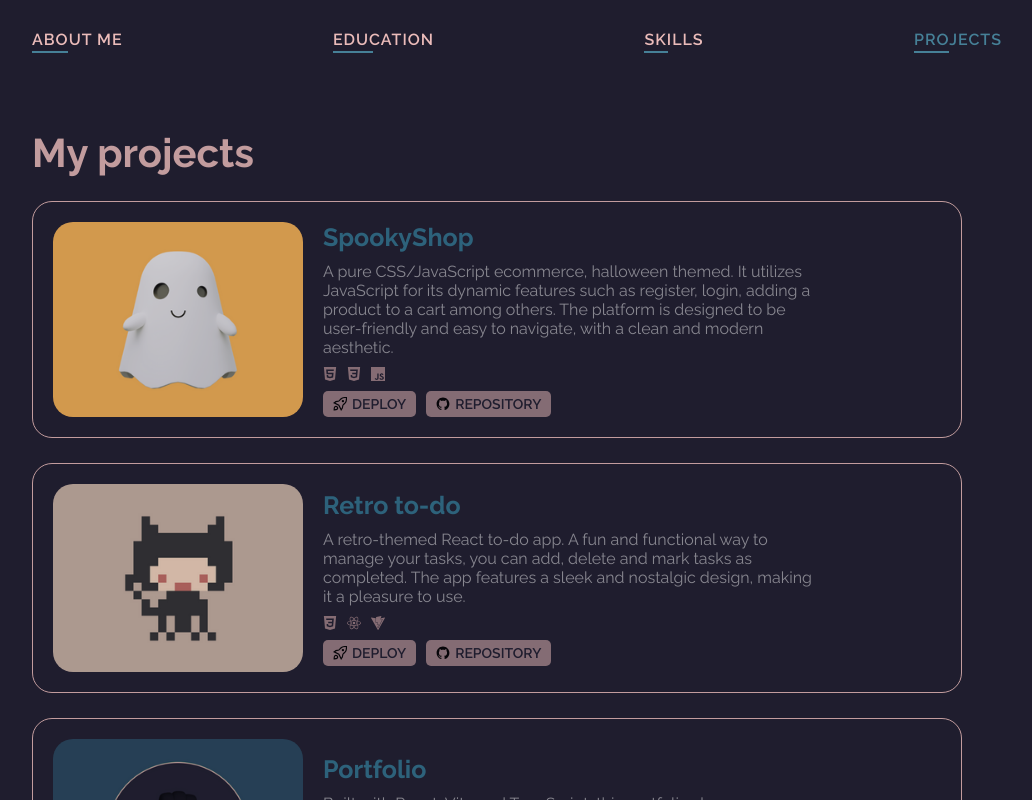
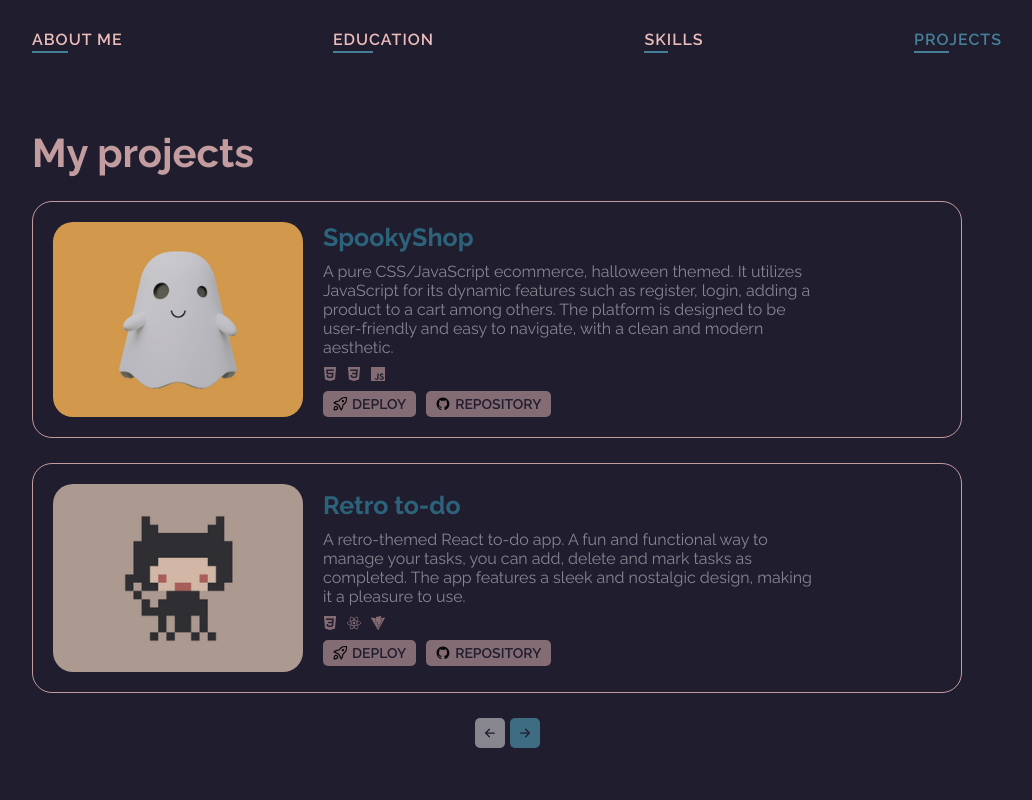
Before and after one commit to LucaCuello/MyPortfolio, a React (Vite) app: page /projects in a window 1280 px wide. Shown: the top 800 px of the page, without its empty margins (123-1155 px from the left). Built offline with nearby package versions, Linux system fonts and the light colour scheme.

Commit message:
Added pagination to the 'Projects' section

```diff
--- a/src/components/views/education/Education.tsx
+++ b/src/components/views/education/Education.tsx
@@ -1,6 +1,6 @@
+import { AnimatePresence, motion } from "framer-motion";
 import { useState } from "react";
-import { AnimatePresence, motion } from "framer-motion";
-import { BsArrowRightShort, BsArrowLeftShort } from "react-icons/bs";
+import { BsArrowLeftShort, BsArrowRightShort } from "react-icons/bs";
 import { StudyCard } from "../../studyCard/StudyCard";
 import { educationData } from "./Data";
 import "./Education.css";
--- a/src/components/views/projects/Projects.tsx
+++ b/src/components/views/projects/Projects.tsx
@@ -1,21 +1,50 @@
+import { motion } from "framer-motion";
+import { useState } from "react";
+import { BsArrowLeftShort, BsArrowRightShort } from "react-icons/bs";
 import { ProjectsCard } from "../../projectsCard/ProjectsCard";
 import { projectsData } from "./Data";
-import { motion } from "framer-motion";
 import "./Projects.css";
 
 export const Projects = () => {
+  const [currentPage, setCurrentPage] = useState(1);
+
+  const cardsPerPage = 2;
+  const totalPages = Math.ceil(projectsData.length / cardsPerPage);
+  const lasIndex = currentPage * cardsPerPage;
+  const firstIndex = lasIndex - cardsPerPage;
+  const slicedArray = projectsData.slice(firstIndex, lasIndex);
+
   return (
     <motion.div
+      layout="preserve-aspect"
       initial={{ opacity: 0, y: -200 }}
       animate={{ opacity: 0.8, y: 0 }}
-      transition={{ duration: 0.3 }}
+      transition={{ duration: 0.3, layout: { duration: 0.2 } }}
       className="projects-container"
     >
       <h1 className="heading">My projects</h1>
       <div className="projects-container">
-        {projectsData.map((props) => (
+        {slicedArray.map((props) => (
           <ProjectsCard {...props} key={crypto.randomUUID()} />
         ))}
+      </div>
+      <div className="controllers">
+        <button
+          disabled={currentPage === 1 ? true : false}
+          onClick={() => {
+            setCurrentPage(currentPage - 1);
+          }}
+        >
+          <BsArrowLeftShort />
+        </button>
+        <button
+          disabled={currentPage === totalPages ? true : false}
+          onClick={() => {
+            setCurrentPage(currentPage + 1);
+          }}
+        >
+          <BsArrowRightShort />
+        </button>
       </div>
     </motion.div>
   );
```
